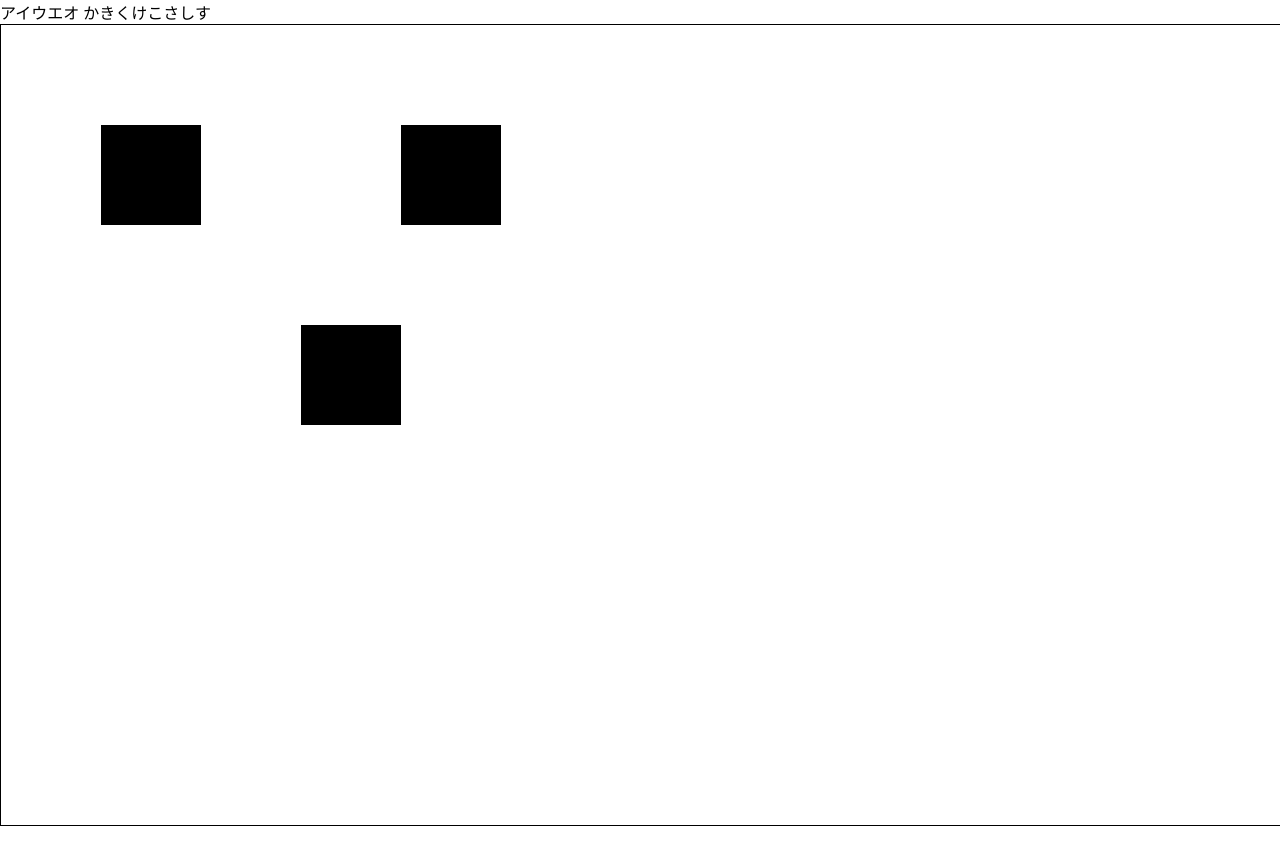
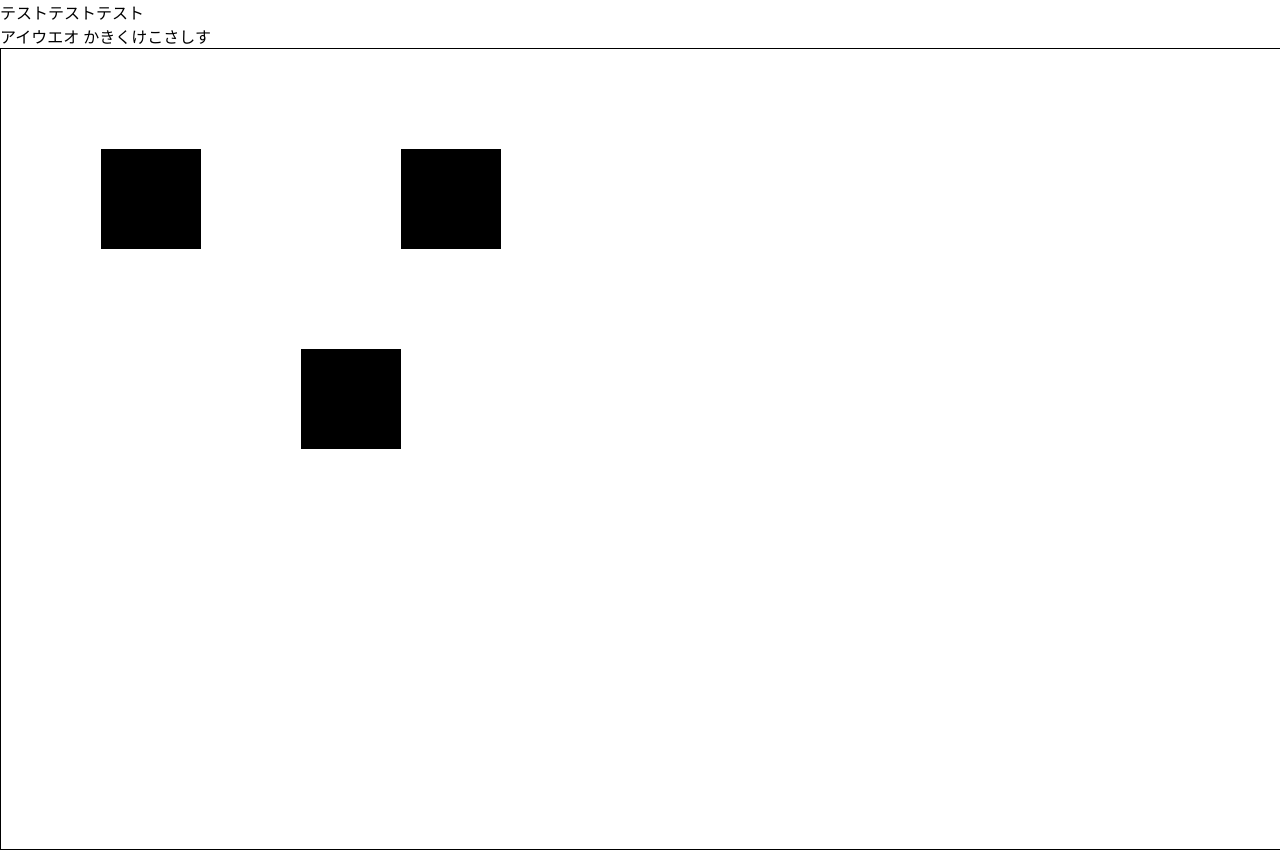
Before and after one commit to staple-h/test, a plain HTML site: page index5678.html in a window 1280 px wide. Before the commit the page ends 830 px from the top, so only its background shows below. Drawn offline with Linux system fonts and the light colour scheme; files whose address does not match are found by name.

Commit message:
文字追加

```diff
--- a/index5678.html
+++ b/index5678.html
@@ -14,7 +14,7 @@
     </style>
   </head>
   <body>
-    <div></div>
+    <div>テストテストテスト</div>
     <divgasfasa></dvi>
       アイウエオ かきくけこさしす
     <canvas></canvas>
```
